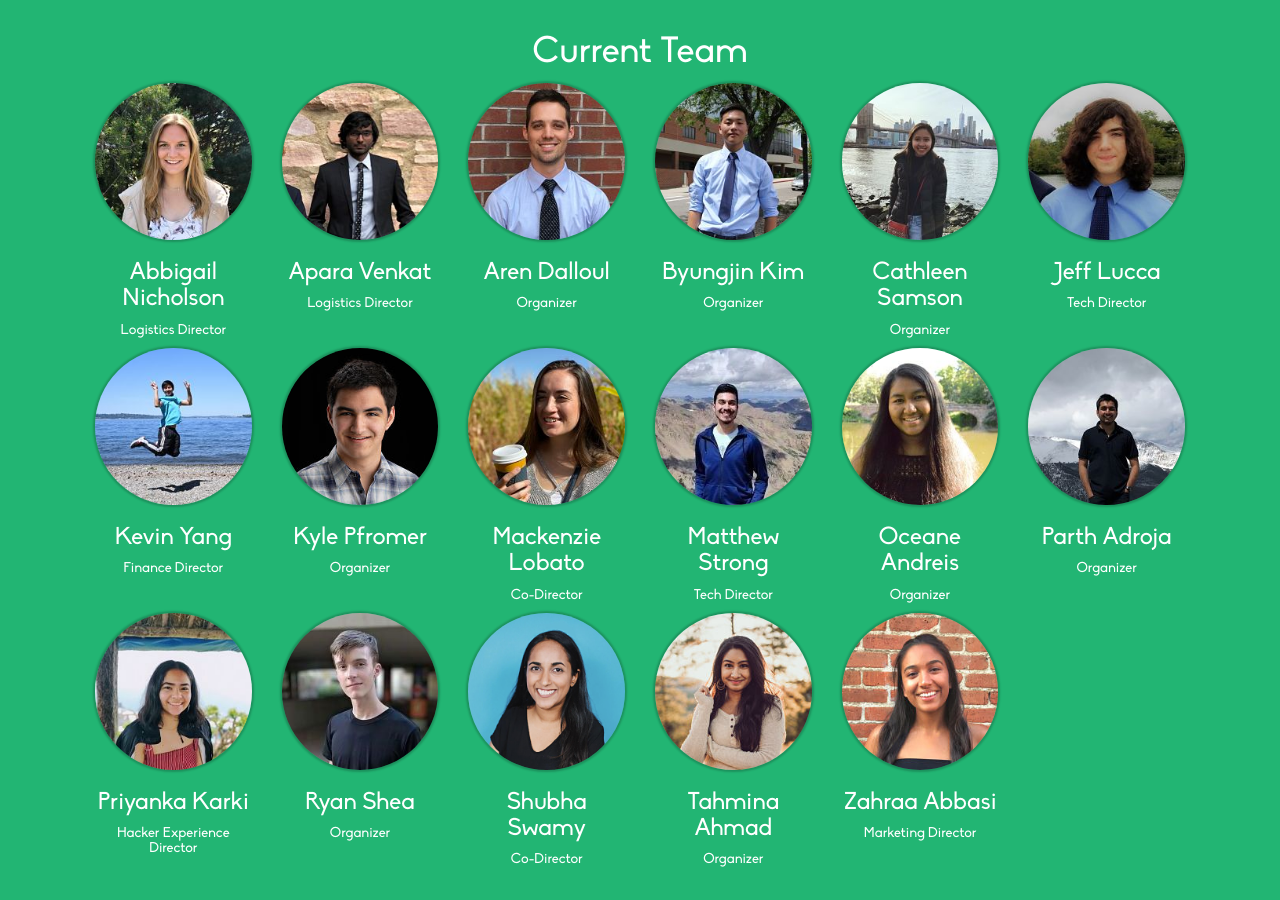
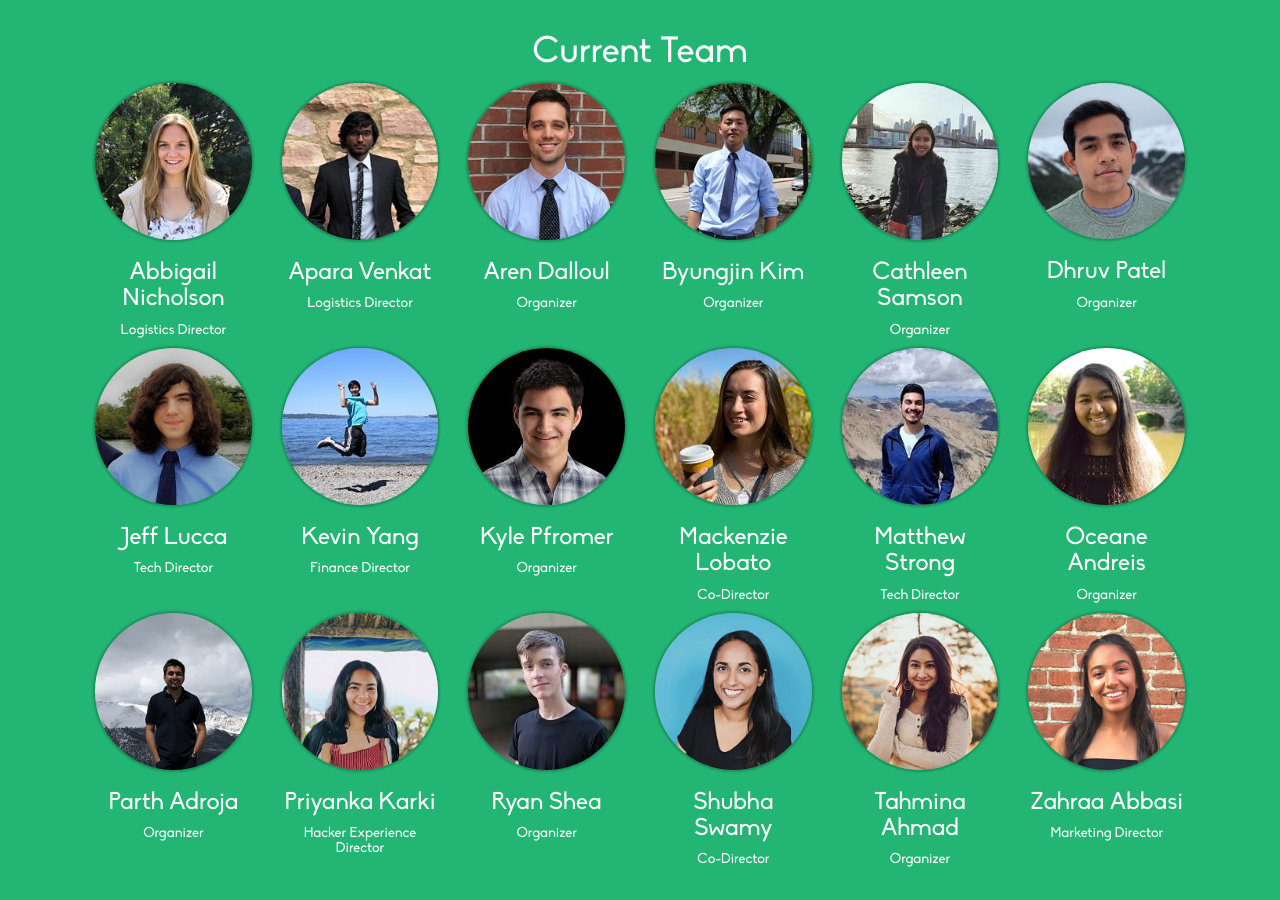
Before and after one commit to HackCU/team, a Jekyll site: the page built from index.html, in a window 1280 px wide and 900 px high, scrolled down 2037 px. Built offline with Jekyll 4.4.1, drawn with Linux system fonts in a browser that asks for light colours; nearby versions of some CDN libraries.

Commit message:
added dhruv

```diff
--- a/_data/team.yml
+++ b/_data/team.yml
@@ -78,3 +78,8 @@
 - name: Kyle Pfromer
   title: Organizer
   img-src: assets/img/team/kyle.jpg
+
+- name: Dhruv Patel
+  title: Organizer
+  url: https://github.com/dhruvpatelaj
+  img-src: assets/img/team/dhruv.jpg
```
Also changed, not shown: assets/img/team/dhruv.jpg (added).
